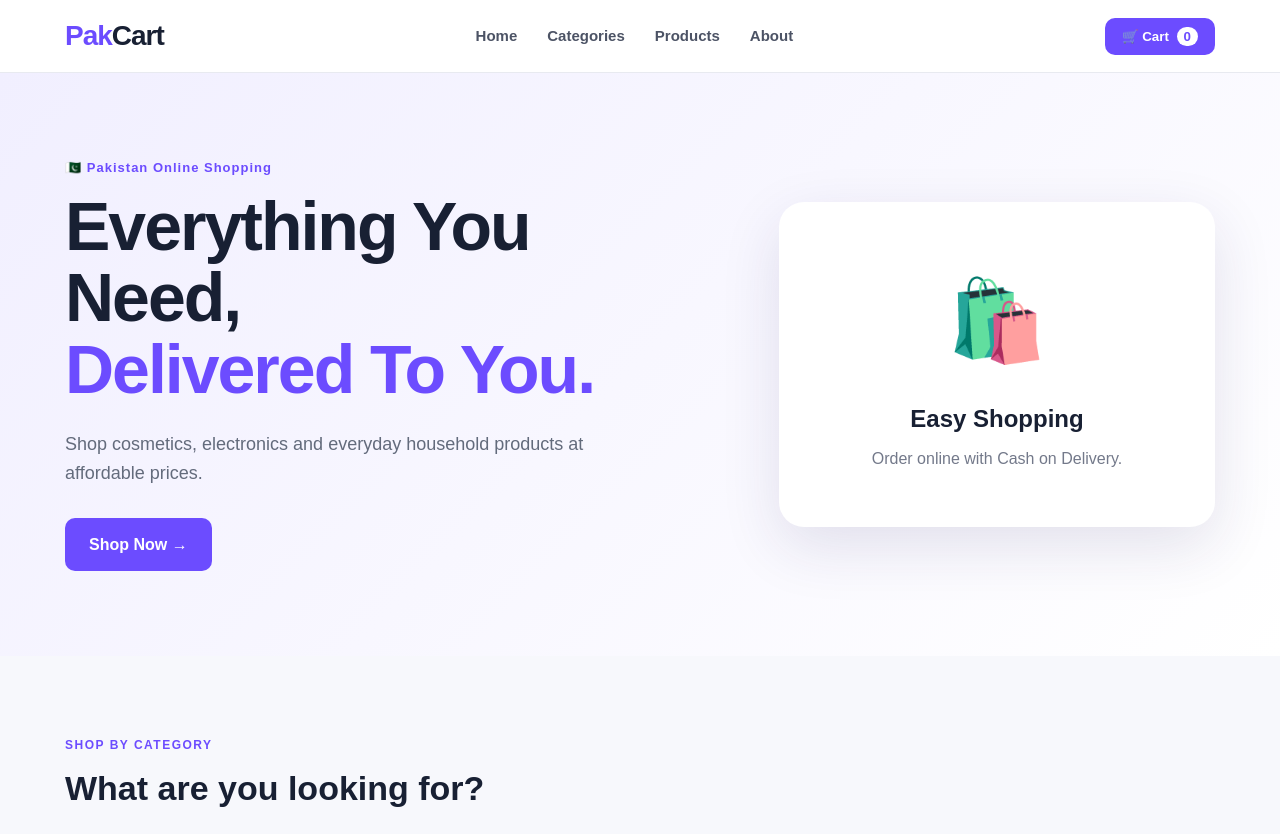
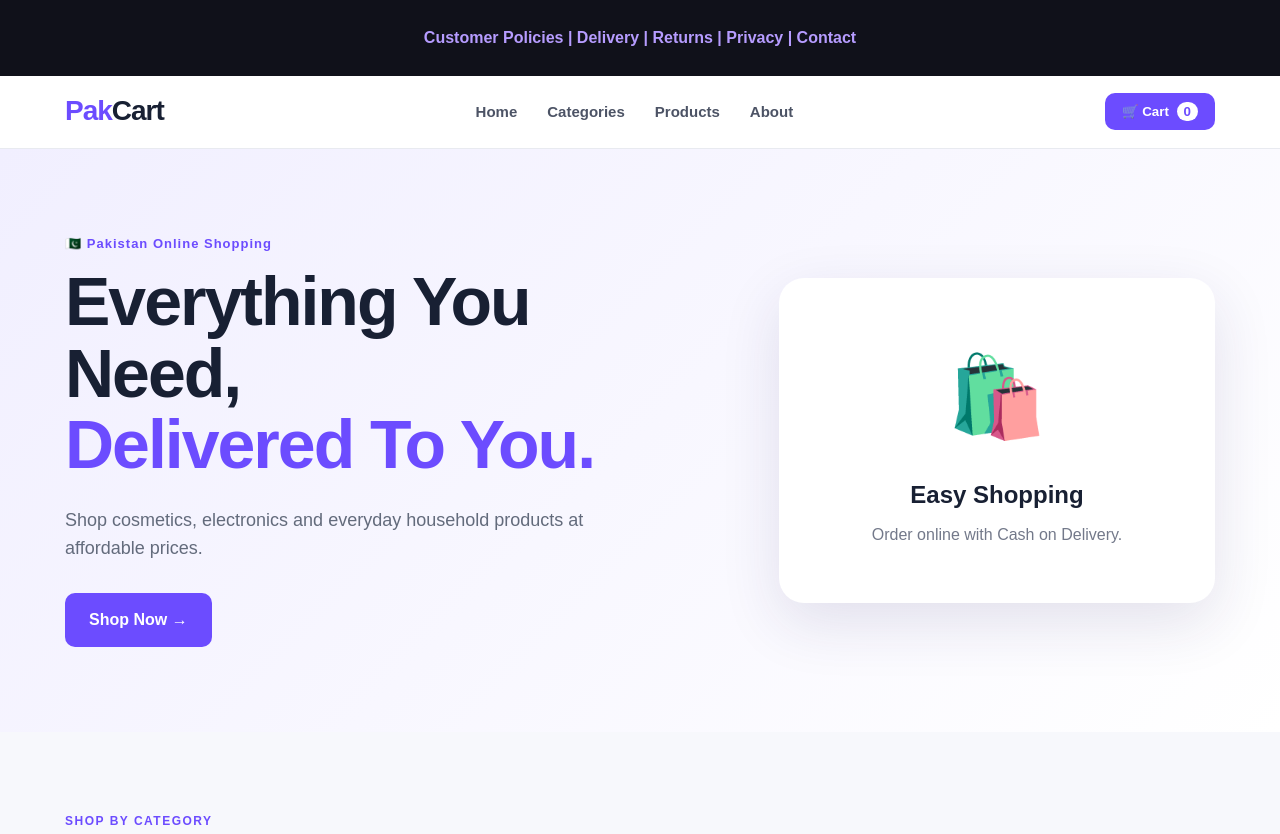
Before and after one commit to naveedlatif1234/Zaviyaarhub, a plain HTML site: page index.html in a window 1280 px wide. Shown: the top 834 px of the page. Drawn offline with Linux system fonts and the light colour scheme.

Commit message:
Update index.html

```diff
--- a/index.html
+++ b/index.html
@@ -9,7 +9,11 @@
 
   <link rel="stylesheet" href="style.css">
 </head>
-
+<div style="text-align:center;padding:25px;background:#10111a;color:white;">
+  <a href="policies.html" style="color:#b69cff;text-decoration:none;font-weight:bold;">
+    Customer Policies | Delivery | Returns | Privacy | Contact
+  </a>
+</div>
 <body>
 
   <!-- HEADER -->
```
